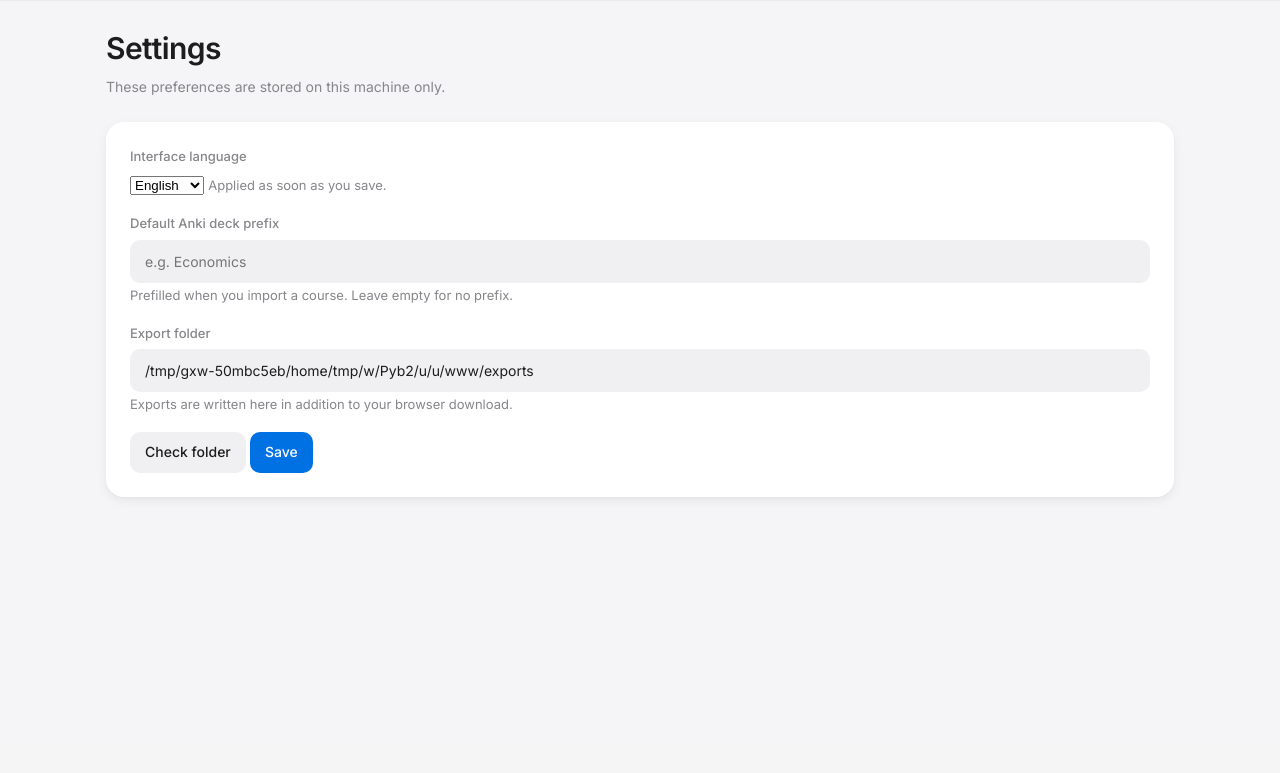
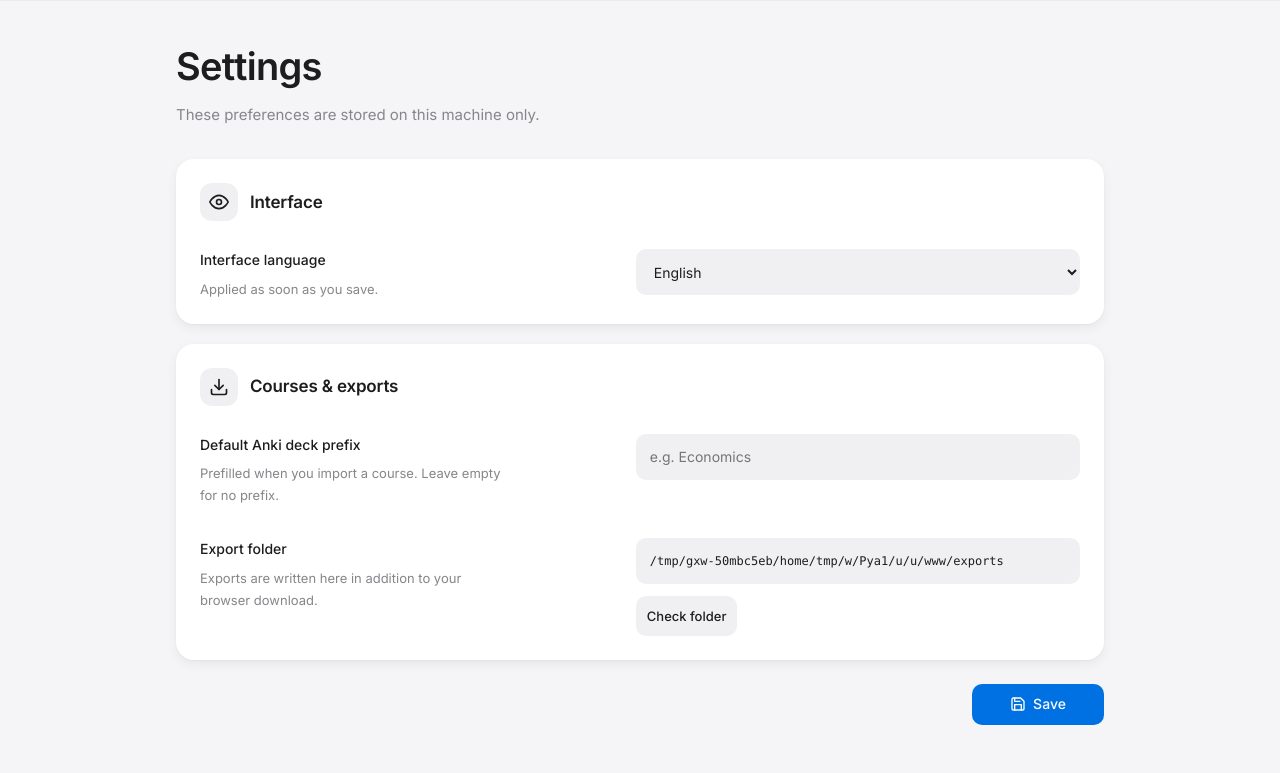
Before and after one commit to leoprosy/Anki-Gen, a Flask app: page /settings in a window 1280 px wide. Shown: the part 54-827 px from the top of the page. Before the commit the page ends 552 px from the top, so only its background shows below. Run offline with Flask 3, Linux system fonts and the light colour scheme; data that the repository does not hold is empty.

Commit message:
Polish settings layout and inline validation feedback

```diff
--- a/locales/en.json
+++ b/locales/en.json
@@ -102,6 +102,8 @@
   "prompt.table_header": "[TABLE {n}]",
   "prompt.table_hint": "(write {placeholder} to reuse this table in a card)",
   "settings.check_folder": "Check folder",
+  "settings.interface_title": "Interface",
+  "settings.defaults_title": "Courses & exports",
   "settings.deck_prefix_help": "Prefilled when you import a course. Leave empty for no prefix.",
   "settings.deck_prefix_label": "Default Anki deck prefix",
   "settings.deck_prefix_placeholder": "e.g. Economics",
--- a/locales/fr.json
+++ b/locales/fr.json
@@ -102,6 +102,8 @@
   "prompt.table_header": "[TABLEAU {n}]",
   "prompt.table_hint": "(écris {placeholder} pour réutiliser ce tableau dans une carte)",
   "settings.check_folder": "Vérifier le dossier",
+  "settings.interface_title": "Interface",
+  "settings.defaults_title": "Cours et exports",
   "settings.deck_prefix_help": "Pré-rempli à l'import d'un cours. Laisse vide pour aucun préfixe.",
   "settings.deck_prefix_label": "Préfixe de deck Anki par défaut",
   "settings.deck_prefix_placeholder": "ex. Économie",
--- a/static/style.css
+++ b/static/style.css
@@ -1140,6 +1140,40 @@ textarea#response:focus {
   .help-template-body { padding: 0 12px 12px; }
 }
 
+/* Settings */
+.settings-page { max-width: 960px; padding-top: 44px; }
+.settings-hero { margin-bottom: 32px; }
+.settings-hero h2 { font-size: clamp(28px, 4vw, 38px); line-height: 1.2; }
+.settings-hero p { margin-top: 14px; font-size: 15px; }
+.settings-section + .settings-section { margin-top: 20px; }
+.settings-section-heading { display: flex; align-items: center; gap: 12px; margin-bottom: 28px; }
+.settings-section-heading h3 { margin: 0; }
+.settings-section-icon { display: inline-flex; align-items: center; justify-content: center; width: 38px; height: 38px; background: var(--surface-alt); border-radius: 12px; }
+.settings-row { display: grid; grid-template-columns: minmax(0, 1fr) minmax(0, 1.1fr); align-items: start; gap: 32px; }
+.settings-row + .settings-row { margin-top: 32px; }
+.settings-description label { display: block; font-size: 14px; font-weight: 500; margin-bottom: 6px; }
+.settings-description p { font-size: 13px; color: var(--text-secondary); line-height: 1.7; max-width: 38ch; }
+.settings-row input, .settings-row select { width: 100%; min-width: 0; min-height: 46px; padding: 12px 14px; border: 0; border-radius: var(--r-md); background: var(--surface-alt); color: var(--text-primary); font: inherit; font-size: 14px; transition: background 0.2s var(--ease), box-shadow 0.2s var(--ease); }
+.settings-row input:hover, .settings-row select:hover { background: var(--surface-alt-2); }
+.settings-row input:focus-visible, .settings-row select:focus-visible { box-shadow: 0 0 0 4px var(--accent-subtle); }
+.settings-row select { cursor: pointer; }
+.settings-folder-control { min-width: 0; }
+.settings-folder-control input { font-family: "SF Mono", Menlo, Consolas, monospace; font-size: 12px; }
+.settings-folder-control .btn { margin-top: 12px; min-height: 40px; }
+.settings-feedback { font-size: 13px; overflow-wrap: anywhere; }
+.settings-folder-control .settings-feedback:not(:empty) { margin-top: 10px; }
+.settings-feedback.is-success { color: var(--success); }
+.settings-feedback.is-error { color: var(--error); }
+.settings-footer { display: flex; align-items: center; justify-content: flex-end; gap: 20px; margin-top: 24px; }
+.settings-footer .btn { flex-shrink: 0; min-width: 132px; }
+@media (max-width: 620px) {
+  .settings-page { padding-top: 28px; }
+  .settings-section { padding: 20px; }
+  .settings-row { grid-template-columns: 1fr; gap: 12px; }
+  .settings-description p { max-width: none; }
+  .settings-footer { flex-wrap: wrap; }
+}
+
 .project-list { display: flex; flex-direction: column; gap: 10px; }
 .project-row {
   background: var(--surface-alt);
--- a/templates/settings.html
+++ b/templates/settings.html
@@ -2,42 +2,63 @@
 {% block title %}{{ t('settings.title') }} — {{ t('app.name') }}{% endblock %}
 
 {% block shell_body %}
-<main class="page">
-  <div class="page__head">
+<main class="page settings-page">
+  <div class="page__head settings-hero">
     <h2>{{ t('settings.title') }}</h2>
     <p>{{ t('settings.subtitle') }}</p>
   </div>
 
-  <section class="card">
-    <label class="field">
-      <span>{{ t('settings.language_label') }}</span>
-      <select id="set-language">
+  <form id="settings-form">
+  <section class="card settings-section" aria-labelledby="interface-title">
+    <div class="settings-section-heading">
+      <span class="settings-section-icon" aria-hidden="true"><svg width="20" height="20"><use href="#i-eye"></use></svg></span>
+      <h3 id="interface-title">{{ t('settings.interface_title') }}</h3>
+    </div>
+    <div class="settings-row">
+      <div class="settings-description">
+        <label for="set-language">{{ t('settings.language_label') }}</label>
+        <p id="language-help">{{ t('settings.language_help') }}</p>
+      </div>
+      <select id="set-language" aria-describedby="language-help">
         {% for entry in languages %}
         <option value="{{ entry.code }}" {% if entry.code == prefs.language %}selected{% endif %}>{{ entry.label }}</option>
         {% endfor %}
       </select>
-      <small class="muted">{{ t('settings.language_help') }}</small>
-    </label>
-
-    <label class="field">
-      <span>{{ t('settings.deck_prefix_label') }}</span>
-      <input type="text" id="set-deck-prefix" value="{{ prefs.deck_prefix }}"
-        placeholder="{{ t('settings.deck_prefix_placeholder') }}">
-      <small class="muted">{{ t('settings.deck_prefix_help') }}</small>
-    </label>
-
-    <label class="field">
-      <span>{{ t('settings.download_dir_label') }}</span>
-      <input type="text" id="set-download-dir" value="{{ prefs.download_dir }}" spellcheck="false">
-      <small class="muted">{{ t('settings.download_dir_help') }}</small>
-    </label>
-
-    <div class="actions">
-      <button type="button" class="btn" id="check-dir-btn">{{ t('settings.check_folder') }}</button>
-      <button type="button" class="btn primary" id="save-settings-btn">{{ t('settings.save') }}</button>
-      <span class="muted" id="settings-status"></span>
     </div>
   </section>
+  <section class="card settings-section" aria-labelledby="defaults-title">
+    <div class="settings-section-heading">
+      <span class="settings-section-icon" aria-hidden="true"><svg width="20" height="20"><use href="#i-download"></use></svg></span>
+      <h3 id="defaults-title">{{ t('settings.defaults_title') }}</h3>
+    </div>
+    <div class="settings-row">
+      <div class="settings-description">
+        <label for="set-deck-prefix">{{ t('settings.deck_prefix_label') }}</label>
+        <p id="prefix-help">{{ t('settings.deck_prefix_help') }}</p>
+      </div>
+      <input type="text" id="set-deck-prefix" value="{{ prefs.deck_prefix }}"
+        placeholder="{{ t('settings.deck_prefix_placeholder') }}" aria-describedby="prefix-help">
+    </div>
+    <div class="settings-row">
+      <div class="settings-description">
+        <label for="set-download-dir">{{ t('settings.download_dir_label') }}</label>
+        <p id="folder-help">{{ t('settings.download_dir_help') }}</p>
+      </div>
+      <div class="settings-folder-control">
+        <input type="text" id="set-download-dir" value="{{ prefs.download_dir }}" spellcheck="false" autocapitalize="off" aria-describedby="folder-help folder-status">
+        <button type="button" class="btn sm" id="check-dir-btn">{{ t('settings.check_folder') }}</button>
+        <p class="settings-feedback" id="folder-status" role="status"></p>
+      </div>
+    </div>
+  </section>
+  <div class="settings-footer">
+    <p class="settings-feedback" id="settings-status" role="status"></p>
+    <button type="submit" class="btn primary" id="save-settings-btn">
+      <svg width="16" height="16" aria-hidden="true"><use href="#i-save"></use></svg>
+      {{ t('settings.save') }}
+    </button>
+  </div>
+  </form>
 </main>
 {% endblock %}
 
@@ -45,26 +66,44 @@
 <script>
   (() => {
     const status = document.getElementById('settings-status');
+    const folderStatus = document.getElementById('folder-status');
+    const checkBtn = document.getElementById('check-dir-btn');
+    const saveBtn = document.getElementById('save-settings-btn');
 
-    document.getElementById('check-dir-btn').addEventListener('click', async () => {
-      status.textContent = '…';
-      status.className = 'muted';
+    checkBtn.addEventListener('click', async () => {
+      checkBtn.disabled = true;
+      folderStatus.textContent = '…';
+      folderStatus.className = 'settings-feedback';
+      const path = document.getElementById('set-download-dir').value;
       try {
         const res = await fetch('/api/settings/check-dir', {
           method: 'POST',
           headers: { 'Content-Type': 'application/json' },
-          body: JSON.stringify({ path: document.getElementById('set-download-dir').value }),
+          body: JSON.stringify({ path }),
         });
         const data = await res.json();
-        status.textContent = data.message;
-        status.className = data.ok ? 'ok' : 'err';
+        if (document.getElementById('set-download-dir').value !== path) return;
+        folderStatus.textContent = data.message;
+        folderStatus.className = 'settings-feedback ' + (data.ok ? 'is-success' : 'is-error');
       } catch (e) {
-        status.textContent = window.T('js.network_error');
-        status.className = 'err';
+        if (document.getElementById('set-download-dir').value === path) {
+          folderStatus.textContent = window.T('js.network_error');
+          folderStatus.className = 'settings-feedback is-error';
+        }
+      } finally {
+        checkBtn.disabled = false;
       }
     });
 
-    document.getElementById('save-settings-btn').addEventListener('click', async () => {
+    document.getElementById('set-download-dir').addEventListener('input', () => {
+      folderStatus.textContent = '';
+    });
+
+    document.getElementById('settings-form').addEventListener('submit', async (event) => {
+      event.preventDefault();
+      if (saveBtn.disabled) return;
+      saveBtn.disabled = true;
+      status.textContent = '';
       const payload = {
         language: document.getElementById('set-language').value,
         deck_prefix: document.getElementById('set-deck-prefix').value,
@@ -81,7 +120,8 @@
         location.reload();
       } catch (e) {
         status.textContent = window.T('js.network_error');
-        status.className = 'err';
+        status.className = 'settings-feedback is-error';
+        saveBtn.disabled = false;
       }
     });
   })();
```
